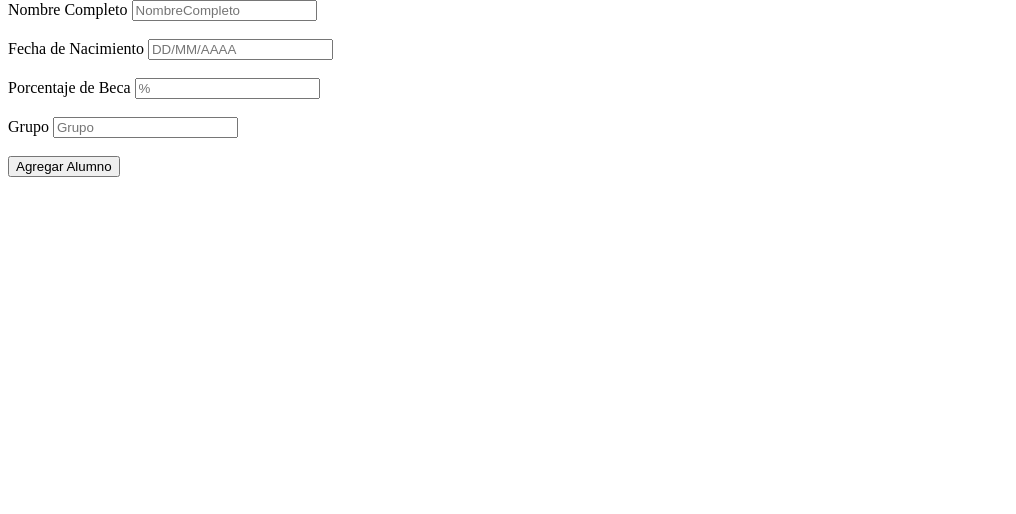
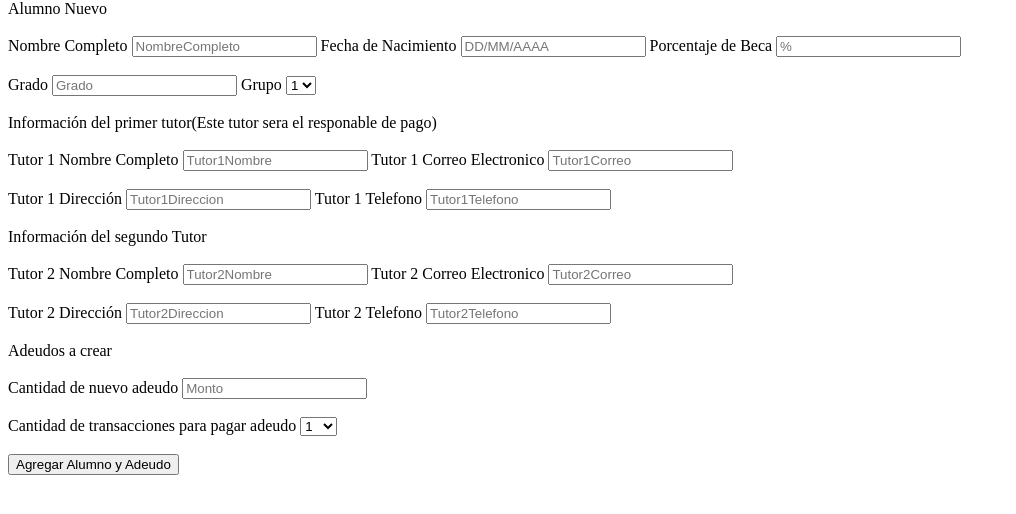
Before and after one commit to Rodolfohp96/CFCA, a Flask app: page /AlumnoNuevo in a window 1280 px wide. Shown: the part 26-540 px from the top of the page, without its empty margins (0-1016 px from the left). Run offline with Flask 2, Linux system fonts and the light colour scheme; some libraries are stand-ins or nearby versions.

Commit message:
mi branch

```diff
--- a/app.py
+++ b/app.py
@@ -35,8 +35,22 @@ def alumno_nuevo_agregado():
         FechadeNacimiento = request.form['FechadeNacimiento']
         Beca = request.form['Beca']
         Grupo = request.form['Grupo']
+        Tutor1Nombre = request.form['Tutor1Nombre']
+        Tutor1Direccion = request.form['Tutor1Direccion']
+        Tutor1Correo = request.form['Tutor1Correo']
+        Tutor1Telefono = request.form['Tutor1Telefono']
+        Tutor2Nombre = request.form['Tutor2Nombre']
+        Tutor2Direccion = request.form['Tutor2Direccion']
+        Tutor2Correo = request.form['Tutor2Correo']
+        Tutor2Telefono = request.form['Tutor2Telefono']
+        AdeudoTotal = request.form['AdeudoNuevo']
+        CantidadTransacciones = request.form['CantidadTransacciones']
         cur = mysql.connection.cursor()
         cur.execute('INSERT INTO Estudiante (nombre, fecha_de_nacimiento, beca, id_grupo) VALUES (\'{}\',\'{}\',{},{})'.format(NombreCompleto, FechadeNacimiento, Beca, Grupo))
+        n = cur.lastrowid
+        cur.execute('INSERT INTO Contacto (nombre, correo, telefono, direccion, id_estudiante) VALUES (\'{}\',\'{}\',{},\'{}\',{})'.format(Tutor1Nombre, Tutor1Correo, Tutor1Telefono, Tutor1Direccion, n))
+        cur.execute('INSERT INTO Contacto (nombre, correo, telefono, direccion, id_estudiante) VALUES (\'{}\',\'{}\',{},\'{}\',{})'.format(Tutor2Nombre, Tutor2Correo, Tutor2Telefono, Tutor2Direccion, n))
+        cur.execute('INSERT INTO Transaccion (monto, id_estudiante) VALUES ({},{})'.format(AdeudoTotal, n))
         cur.connection.commit()
     return 'Enterado'
 
--- a/setup.py
+++ b/setup.py
@@ -87,6 +87,7 @@ def setup_db():
         nombre VARCHAR(50) NOT NULL,
         fecha_de_nacimiento DATE NOT NULL,
         beca INT,
+        grado INT,
         id_grupo INT NOT NULL,
         FOREIGN KEY(id_grupo) REFERENCES Grupo(id)
         )""")
@@ -97,7 +98,9 @@ def setup_db():
         nombre VARCHAR(50) NOT NULL,
         correo VARCHAR(100) NOT NULL,
         telefono INT NOT NULL,
-        direccion VARCHAR(100) NOT NULL
+        direccion VARCHAR(100) NOT NULL,
+        id_estudiante INT NOT NULL,
+        FOREIGN KEY (id_estudiante) REFERENCES Estudiante(id)
         )""")
 
 
@@ -106,7 +109,7 @@ def setup_db():
         """CREATE TABLE Transaccion (
         id INT AUTO_INCREMENT PRIMARY KEY NOT NULL,
         monto INT NOT NULL,
-        metodo VARCHAR(50) NOT NULL,
+        metodo VARCHAR(50),
         fecha_limite DATE,
         pagado Bool,
         id_estudiante INT NOT NULL,
--- a/templates/AlumnoNuevo.html
+++ b/templates/AlumnoNuevo.html
@@ -3,20 +3,74 @@
 
 <form action="/AlumnoNuevoAgregado" method="POST">
 
+    <label>Alumno Nuevo</label><br><br>
     <label for="NombreCompleto">Nombre Completo</label>
-    <input type="text" name="NombreCompleto" placeholder="NombreCompleto"><br><br>
+    <input type="text" name="NombreCompleto" placeholder="NombreCompleto">
 
     <label for="FechadeNacimiento">Fecha de Nacimiento</label>
-    <input type="text" name="FechadeNacimiento" placeholder="DD/MM/AAAA"><br><br>
+    <input type="text" name="FechadeNacimiento" placeholder="DD/MM/AAAA">
 
     <label for="Beca">Porcentaje de Beca</label>
     <input type="text" name="Beca" placeholder="%"><br><br>
 
+    <label for="Grado">Grado</label>
+    <input type="text" name="Grado" placeholder="Grado">
+
     <label for="Grupo">Grupo</label>
-    <input type="text" name="Grupo" placeholder="Grupo"><br><br>
+    <select id="Grupo" name="Grupo">
+        <option value="1">1</option>
+        <option value="2">2</option>
+        <option value="3">3</option>
+        <option value="4">4</option>
+        <option value="5">5</option>
+    </select><br><br>
+
+    <label>Información del primer tutor(Este tutor sera el responable de pago)</label><br><br>
+    <label for="Tutor1Nombre">Tutor 1 Nombre Completo</label>
+    <input type="text" name="Tutor1Nombre" placeholder="Tutor1Nombre">
+
+    <label for="Tutor1Correo">Tutor 1 Correo Electronico</label>
+    <input type="text" name="Tutor1Correo" placeholder="Tutor1Correo"><br><br>
+
+    <label for="Tutor1Direccion">Tutor 1 Dirección</label>
+    <input type="text" name="Tutor1Direccion" placeholder="Tutor1Direccion">
+
+    <label for="Tutor1Telefono">Tutor 1 Telefono</label>
+    <input type="text" name="Tutor1Telefono" placeholder="Tutor1Telefono"><br><br>
+
+    <label>Información del segundo Tutor</label><br><br>
+    <label for="Tutor2Nombre">Tutor 2 Nombre Completo</label>
+    <input type="text" name="Tutor2Nombre" placeholder="Tutor2Nombre">
+
+    <label for="Tutor2Correo">Tutor 2 Correo Electronico</label>
+    <input type="text" name="Tutor2Correo" placeholder="Tutor2Correo"><br><br>
+
+    <label for="Tutor2Direccion">Tutor 2 Dirección</label>
+    <input type="text" name="Tutor2Direccion" placeholder="Tutor2Direccion">
+
+    <label for="Tutor2Telefono">Tutor 2 Telefono</label>
+    <input type="text" name="Tutor2Telefono" placeholder="Tutor2Telefono"><br><br>
+
+    <label>Adeudos a crear</label><br><br>
+    <label for="AdeudoNuevo">Cantidad de nuevo adeudo</label>
+    <input type="text" name="AdeudoNuevo" placeholder="Monto"><br><br>
+
+    <label for="CantidadTransacciones">Cantidad de transacciones para pagar adeudo</label>
+    <select id="CantidadTransacciones" name="CantidadTransacciones">
+        <option value="1">1</option>
+        <option value="2">2</option>
+        <option value="3">3</option>
+        <option value="4">4</option>
+        <option value="5">5</option>
+        <option value="6">6</option>
+        <option value="7">7</option>
+        <option value="8">8</option>
+        <option value="9">9</option>
+        <option value="10">10</option>
+    </select><br><br>
 
     <button type="submit">
-        Agregar Alumno
+        Agregar Alumno y Adeudo
     </button>
 
 </form>
```
